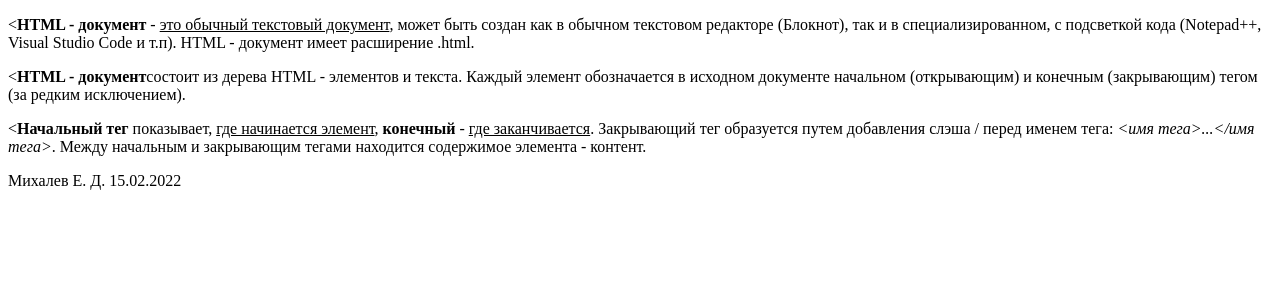
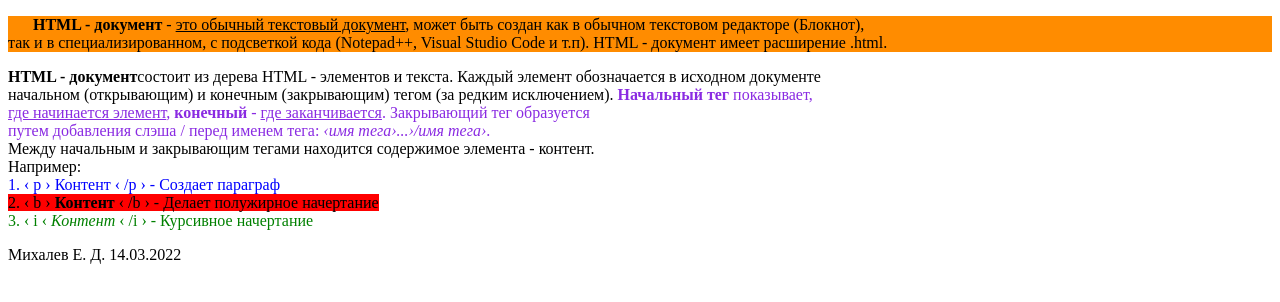
Before and after one commit to EgorMikhalev/Mikhalev-base-html, a plain HTML site: page base-html/index.html in a window 1280 px wide. Drawn offline with Linux system fonts and the light colour scheme.

Commit message:
complete text style

```diff
--- a/base-html/index.html
+++ b/base-html/index.html
@@ -1,22 +1,25 @@
 <!DOCTYPE html>
-<html lang="en">
+<span lang="en">
   <head>
     <meta charset="utf-8">
     <meta http-equiv="X-UA=Compatible" content="IE=edge">
     <meta name="viewport" content="width=device-witdh, initial-scale=1.0">
     <title>Document</title>
   </head>
-  <body>
-    <p><<b>HTML - документ</b> - <u>это обычный текстовый документ</u>, может быть создан как в обычном текстовом редакторе
-        (Блокнот), так и в специализированном, с подсветкой кода (Notepad++, Visual Studio Code и т.п). HTML - документ
+  <span>
+    <p style="text-indent: 25px;background-color: darkorange;"><b>HTML - документ</b> - <u>это обычный текстовый документ</u>, может быть создан как в обычном текстовом редакторе
+        (Блокнот),
+        <br>так и в специализированном, с подсветкой кода (Notepad++, Visual Studio Code и т.п). HTML - документ
         имеет расширение .html.</p>
-    <p><<b>HTML - документ</b>состоит из дерева HTML - элементов и текста. Каждый элемент обозначается в исходном
-    документе начальном (открывающим) и конечным (закрывающим) тегом (за редким исключением).</p>
-
-    <p><<b>Начальный тег</b> показывает, <u>где начинается элемент</u>, <b>конечный</b> - <u>где заканчивается</u>. Закрывающий тег образуется
-    путем добавления слэша / перед именем тега: <i>&lt;имя тега&gt;...&lt/имя тега&gt;</i>. Между начальным и закрывающим тегами
-    находится содержимое элемента - контент.</p>
-
-    <p>Михалев Е. Д. 15.02.2022</p>
+     <span style="text-indent: 25px;"><b>HTML - документ</b>состоит из дерева HTML - элементов и текста. Каждый элемент обозначается в исходном
+    документе <br> начальном (открывающим) и конечным (закрывающим) тегом (за редким исключением).<span style="color: blueviolet;"> <b>Начальный тег</b> показывает, <br>
+    <u>где начинается элемент</u>, <b>конечный</b> - <u>где заканчивается</u>. Закрывающий тег образуется <br> путем добавления
+    слэша / перед именем тега: <i> &lsaquo;имя тега&rsaquo;...&rsaquo;/имя тега&rsaquo;</i>. </span> <br><span style="color: blueviolet;"></span> Между начальным и закрывающим тегами
+    находится содержимое элемента - контент.</span><br>Например:
+    <br><span style="color: blue;"> 1. &lsaquo; p &rsaquo; Контент &lsaquo; /p &rsaquo; - Создает параграф </span>
+    <br><span style="background-color: red;"> 2. &lsaquo; b &rsaquo; <b> Контент </b> &lsaquo; /b &rsaquo; - Делает полужирное начертание </span>
+    <br><span style="color: green;">3. &lsaquo; i &lsaquo;<i> Контент </i> &lsaquo; /i &rsaquo; - Курсивное начертание </span>
+    </p>
+    <p>Михалев Е. Д. 14.03.2022</p>
   </body>
 </html>
```
